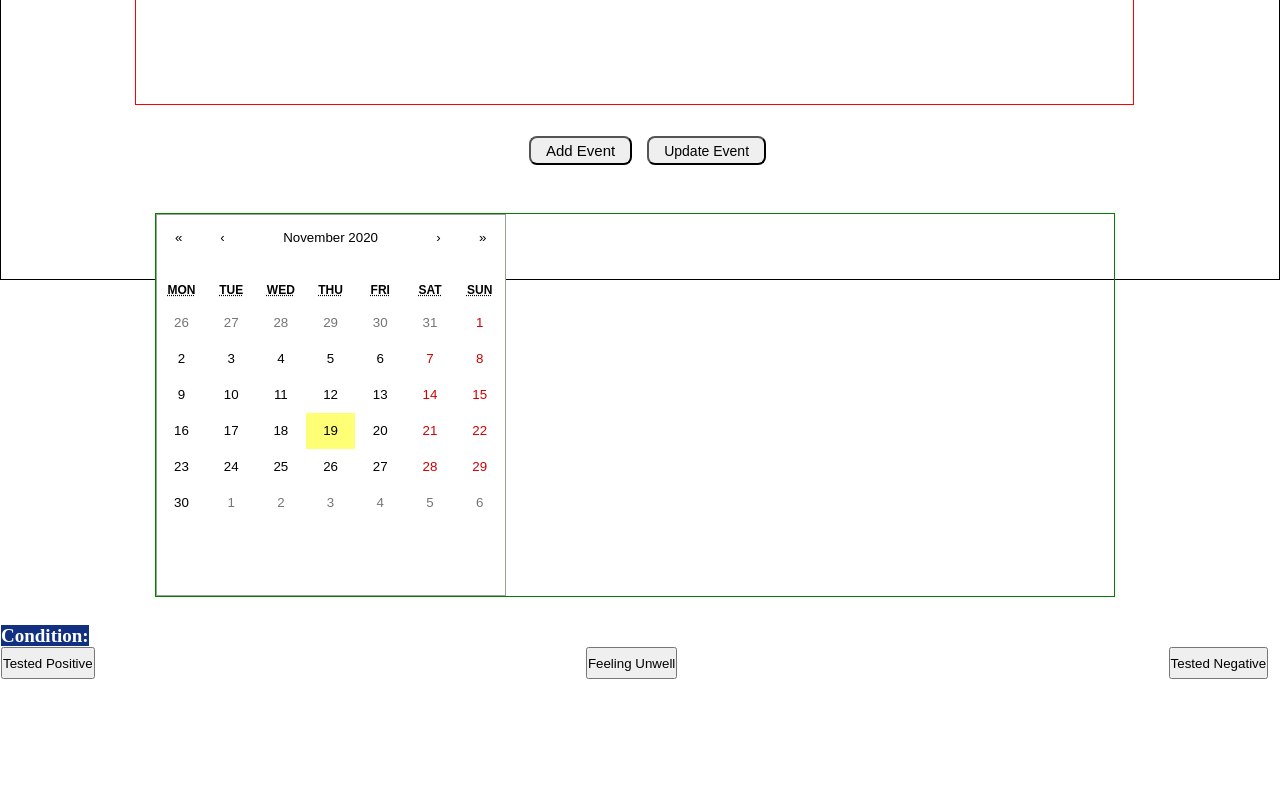
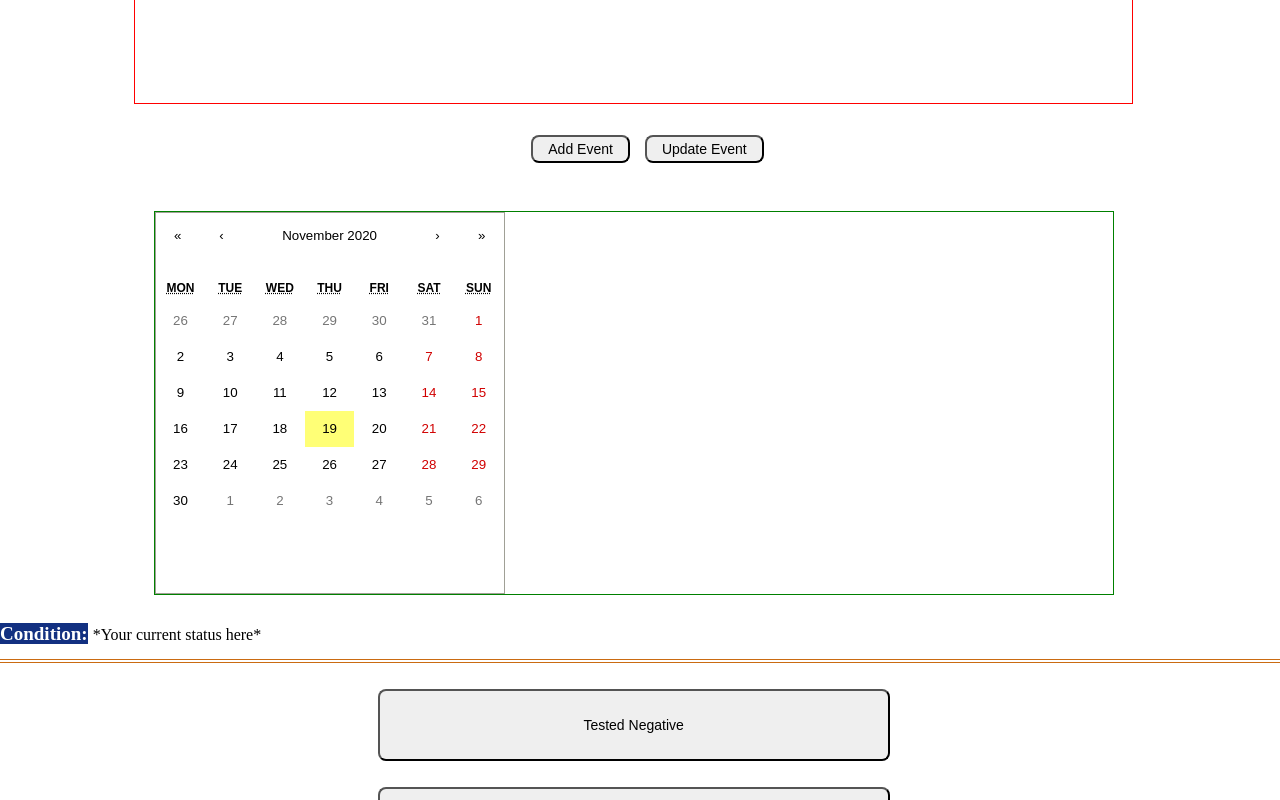
Before and after one commit to Strongtalk/COVID-Contact-tracing, a React (Create React App) app in the folder client/: page /userprofile in a window 1280 px wide. Shown: the part 520-1320 px from the top of the page. Before the commit the page ends 1199 px from the top, so only its background shows below. Built offline with nearby package versions, Linux system fonts and the light colour scheme; no server answers; sample sign-in values are in the browser's storage.

Commit message:
user profile css and html

```diff
--- a/client/src/Components/Nav/RightNav.jsx
+++ b/client/src/Components/Nav/RightNav.jsx
@@ -24,9 +24,9 @@ const Ul = styled.ul`
     height: 60vh;
     width: 85px;
     padding-top: 1rem;
-    border-radius: 3%;
-    border-bottom-right-radius: 3%;
-    border-top-right-radius: 0%;
+    border-radius: 24px;
+    border-top-right-radius: 0px;
+    border-bottom-right-radius: 0px;
     transition: transform 0.3s ease-in-out;
     z-index: 500 !important;
 
--- a/client/src/Components/newUser/newUser.css
+++ b/client/src/Components/newUser/newUser.css
@@ -1,6 +1,5 @@
 body{
     height: 100vh;
-    border: 1px solid black;
     text-align: center;
 }
 
--- a/client/src/Components/profilePage/profilePage.css
+++ b/client/src/Components/profilePage/profilePage.css
@@ -7,6 +7,7 @@
     color: white;
     font-weight: bolder;
     font-size: 19px;
+    margin-right: 5px;
 }
 
 #eventListTitle {
@@ -67,7 +68,7 @@ margin-left: 10px;
 
 #addEventButton {
 text-align: center;
-font-size: 15px;
+font-size: 14px;
 padding: 4px 15px;
 border-radius: 8px;
 }
@@ -84,8 +85,20 @@ left: 15px;
 #statusButtonContainer {
     display: flex;
     width: 99vw;
-    height: 4vh;
-    justify-content: space-between;}
+    height: 40vh;
+    justify-content: space-evenly;
+    flex-direction: column-reverse;
+    align-items: center;
+}
+
+.statusButtons {
+text-align: center;
+font-size: 14px;
+height: 9vh;
+width: 40vw;
+padding: 4px 16px;
+border-radius: 8px;
+}
 
 
 /* Calendar and it's container*/
@@ -107,4 +120,6 @@ left: 15px;
 /*User's status*/
 #currentStatus {
     text-align: start;
+    height: 5vh;
+    border-bottom: 4px double rgb(202, 107, 18);
 }
--- a/client/src/Components/profilePage/profilePage.js
+++ b/client/src/Components/profilePage/profilePage.js
@@ -63,7 +63,7 @@ function ProfilePage() {
        <Calendar />
      </div>
      </div>
-     <p id="currentStatus"><mark id="statusBox">Condition:</mark></p>
+     <p id="currentStatus"><mark id="statusBox">Condition:</mark>*Your current status here*</p>
      <div id="statusButtonContainer">
      <button type='submit' className="statusButtons">Tested Positive</button>
      <button type='submit' className="statusButtons">Feeling Unwell</button>
```
